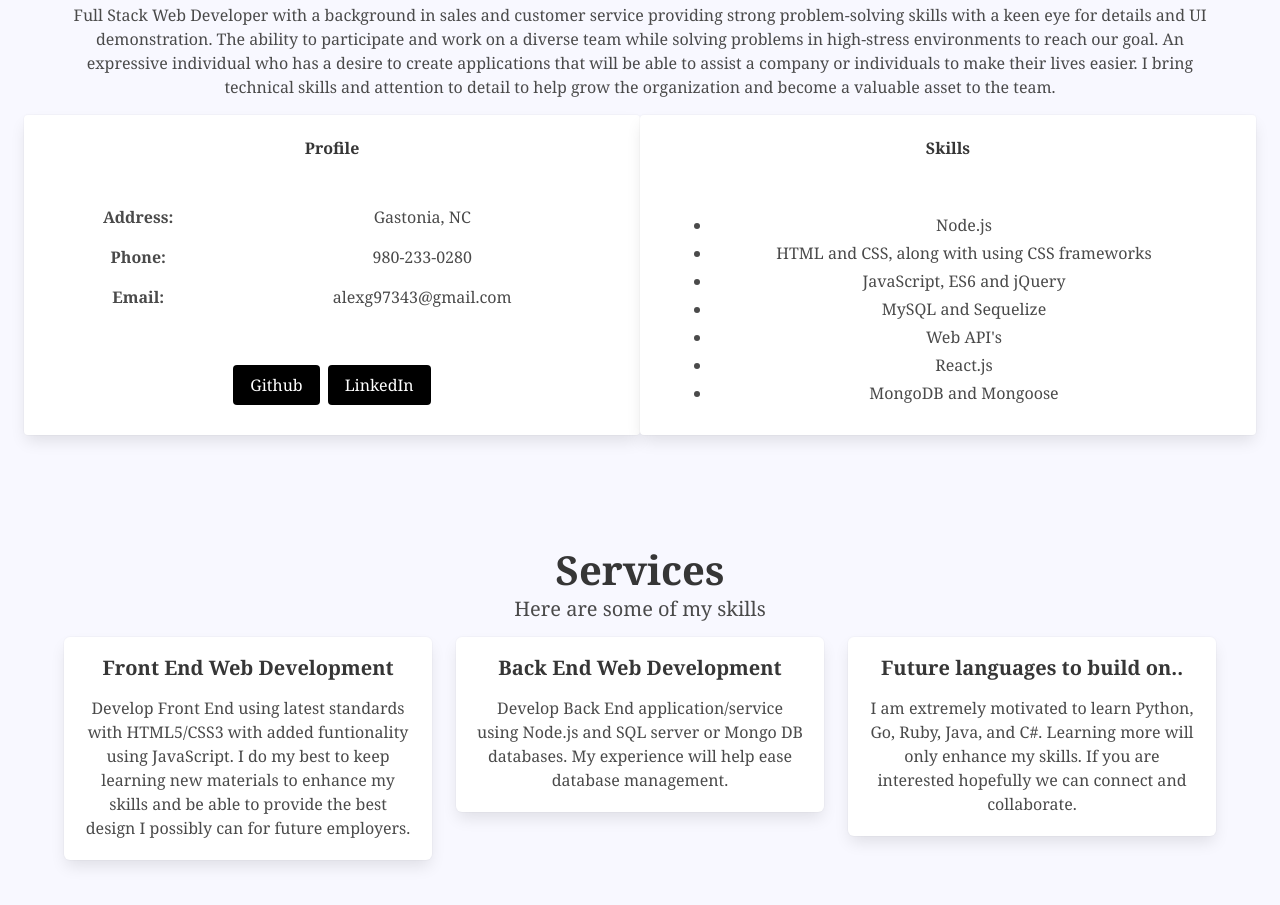
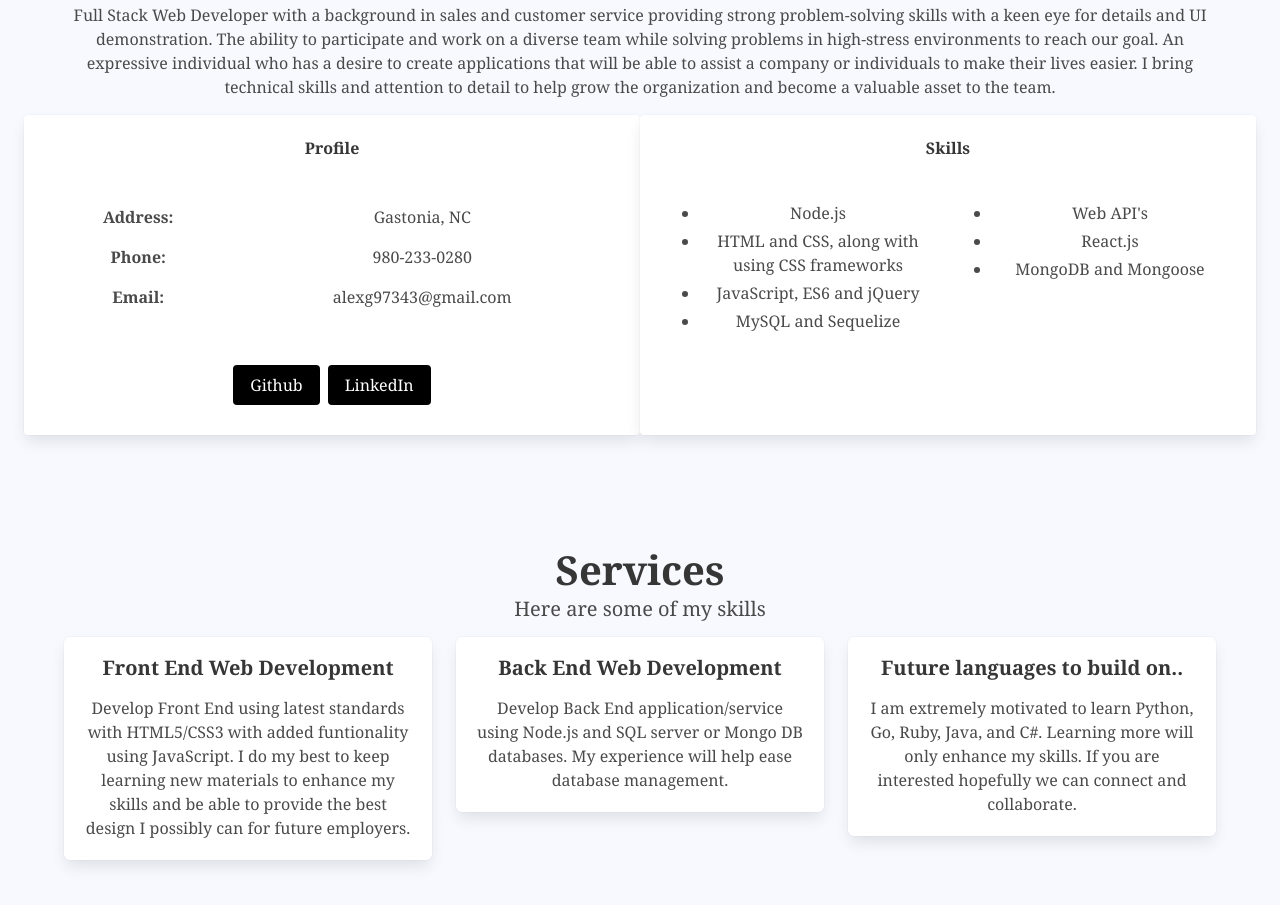
Before and after one commit to AlexPR704/Portfolio2, a plain HTML site: page index.html in a window 1280 px wide. Shown: the part 1235-2140 px from the top of the page. Drawn offline with nearby package versions, Linux system fonts and the light colour scheme.

Commit message:
arranged skills section to be more UI appealing

```diff
--- a/index.html
+++ b/index.html
@@ -173,16 +173,22 @@
                 <article class="media">
                   <div class="media-content">
                     <div class="content">
-                      <div class="column">
-                        <ul>
+                      <div class="columns">
+                        <div class="column">
+                          <ul>
                             <li>Node.js</li>
                             <li>HTML and CSS, along with using CSS frameworks</li>
                             <li>JavaScript, ES6 and jQuery</li>
                             <li>MySQL and Sequelize</li>
+                          </ul>
+                        </div>
+                       <div class="column">
+                          <ul>
                             <li>Web API's</li>
                             <li>React.js</li>
                             <li>MongoDB and Mongoose</li>
-                        </ul>
+                          </ul>
+                        </div>
                       </div>
                     </div>
                   </div>
```
